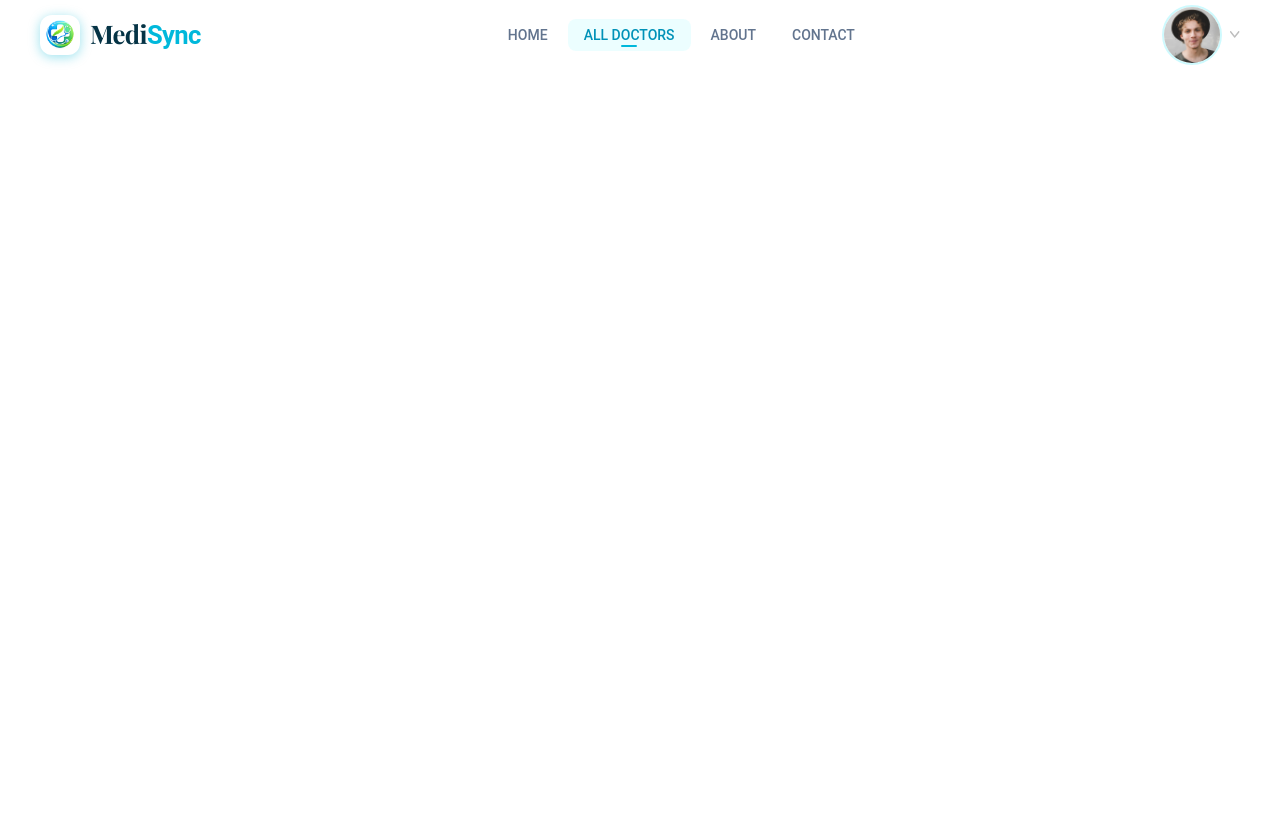
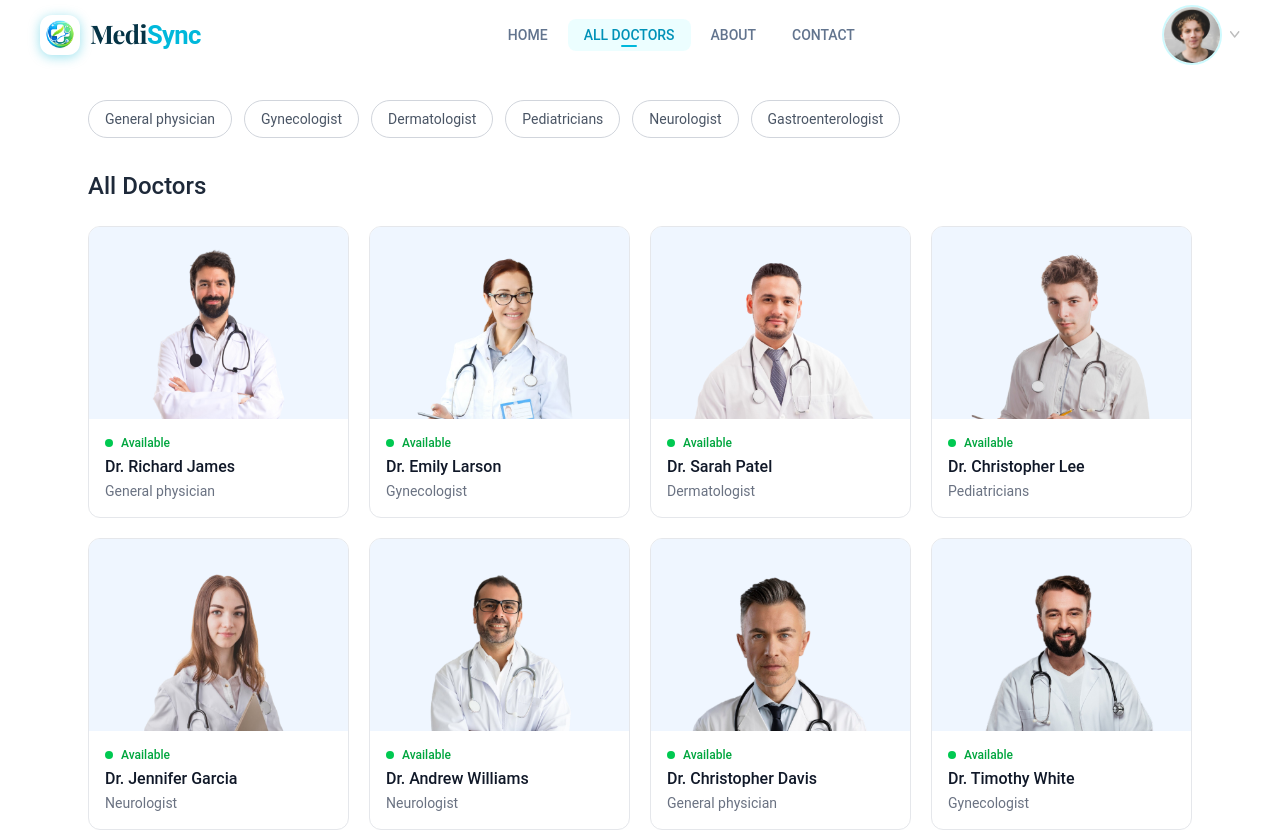
Before and after one commit to Sagnik595/MediSync, a React (Vite) app in the folder Frontend/: page /doctors in a window 1280 px wide. Shown: the top 830 px of the page. Before the commit the page ends 800 px from the top, so only its background shows below. Built offline with nearby package versions, Linux system fonts and the light colour scheme.

Commit message:
Appointments page completed

```diff
--- a/Frontend/src/App.jsx
+++ b/Frontend/src/App.jsx
@@ -20,7 +20,7 @@ const App = () => {
         <Route path='/login' element={<Login/>}/>
         <Route path='/myappointments' element={<MyAppointments/>}/>
         <Route path='/myprofile' element={<Profile/>}/>
-        <Route path='/appointments/:docID' element={<Appointments/>}/>
+        <Route path='/doctors/:speciality/appointments/:docID' element={<Appointments/>}/>
       </Routes>
     </>
   )
--- a/Frontend/src/components/SpecialityMenu.jsx
+++ b/Frontend/src/components/SpecialityMenu.jsx
@@ -20,7 +20,7 @@ const SpecialityMenu = () => {
           <li key={idx}>
             <Link
             onClick={()=>scrollTo(0,0)}
-              to={`/doctors?speciality=${encodeURIComponent(item.speciality)}`}
+              to={`/doctors/${item.speciality}`}
               className="flex flex-col items-center gap-3 group"
             >
               {/* Icon Circle */}
--- a/Frontend/src/pages/Appointments.jsx
+++ b/Frontend/src/pages/Appointments.jsx
@@ -1,14 +1,148 @@
-import React from 'react'
+import React, { useState } from 'react'
+import { useParams } from 'react-router-dom'
+import { doctors } from '../assets/assets_frontend/assets'
 import Nav from '../components/Nav'
 import Footer from '../components/Footer'
 
+const DAYS = ['SUN', 'MON', 'TUE', 'WED', 'THU', 'FRI', 'SAT']
+const TIME_SLOTS = ['8:00 am', '8:30 am', '9:00 am', '9:30 am', '10:00 am', '10:30 am', '11:00 am', '11:30 am']
+
+function getNextDays(count = 7) {
+  const today = new Date()
+  return Array.from({ length: count }, (_, i) => {
+    const d = new Date(today)
+    d.setDate(today.getDate() + i)
+    return { day: DAYS[d.getDay()], date: d.getDate() }
+  })
+}
+
 const Appointments = () => {
+  const { docID } = useParams()
+  const doctor = doctors.find(d => d._id === docID)
+  console.log(doctor);
+
+  const days = getNextDays()
+  const [selectedDay, setSelectedDay] = useState(0)
+  const [selectedTime, setSelectedTime] = useState(null)
+
+  if (!doctor) return (
+    <><Nav /><p className="text-center py-32 text-gray-400">Doctor not found.</p><Footer /></>
+  )
+
+  const relatedDoctors = doctors
+    .filter(d => d.speciality === doctor.speciality && d._id !== doctor._id)
+    .slice(0, 5)
+
   return (
     <>
-      <Nav/>
+      <Nav />
 
+      <div className="max-w-4xl mx-auto px-6 py-10">
 
-      <Footer/>
+        {/* Doctor Info Card */}
+        <div className="flex flex-col sm:flex-row gap-6 border border-gray-200 rounded-2xl overflow-hidden mb-10">
+          <div className="bg-blue-100 sm:w-56 shrink-0 flex items-end justify-center">
+            <img src={doctor.image} alt={doctor.name} className="w-full h-52 object-cover object-top" />
+          </div>
+          <div className="p-6 flex flex-col justify-center">
+            <div className="flex items-center gap-2 mb-1">
+              <h1 className="text-xl font-semibold text-gray-900">{doctor.name}</h1>
+              <span className="text-blue-500 text-lg">✔</span>
+            </div>
+            <p className="text-gray-500 text-sm mb-3">
+              {doctor.degree} · {doctor.speciality}
+              <span className="ml-2 border border-gray-300 text-gray-600 text-xs px-2 py-0.5 rounded-full">
+                {doctor.experience}
+              </span>
+            </p>
+            <div className="mb-3">
+              <p className="text-sm font-medium text-gray-700 mb-1">About</p>
+              <p className="text-gray-500 text-sm leading-relaxed">{doctor.about}</p>
+            </div>
+            <p className="text-sm text-gray-700">
+              Appointment fee: <span className="text-gray-900 font-semibold">${doctor.fees}</span>
+            </p>
+          </div>
+        </div>
+
+        {/* Booking Slots */}
+        <div className="mb-10">
+          <h2 className="text-base font-semibold text-gray-800 mb-4">Booking slots</h2>
+
+          {/* Day Pills */}
+          <div className="flex gap-3 mb-5 flex-wrap">
+            {days.map((d, i) => (
+              <button
+                key={i}
+                onClick={() => { setSelectedDay(i); setSelectedTime(null) }}
+                className={`flex flex-col items-center justify-center w-14 h-16 rounded-full border text-xs font-medium transition-all
+                  ${selectedDay === i
+                    ? 'bg-blue-600 text-white border-blue-600'
+                    : 'border-gray-300 text-gray-600 hover:border-blue-400'}`}
+              >
+                <span>{d.day}</span>
+                <span className="text-base font-semibold">{d.date}</span>
+              </button>
+            ))}
+          </div>
+
+          {/* Time Slots */}
+          <div className="flex flex-wrap gap-3 mb-7">
+            {TIME_SLOTS.map((t, i) => (
+              <button
+                key={i}
+                onClick={() => setSelectedTime(t)}
+                className={`px-4 py-1.5 rounded-full border text-sm transition-all
+                  ${selectedTime === t
+                    ? 'bg-blue-600 text-white border-blue-600'
+                    : 'border-gray-300 text-gray-600 hover:border-blue-400'}`}
+              >
+                {t}
+              </button>
+            ))}
+          </div>
+
+          <button
+            disabled={!selectedTime}
+            className={` cursor-pointer w-full sm:w-64 py-3 rounded-full text-white text-sm font-medium transition-all
+              ${selectedTime ? 'bg-blue-600 hover:bg-blue-700' : 'bg-blue-300 cursor-not-allowed'}`}
+          >
+            Book an appointment
+          </button>
+        </div>
+
+        {/* Related Doctors */}
+        {relatedDoctors.length > 0 && (
+          <div>
+            <h2 className="text-xl font-semibold text-gray-900 text-center mb-1">Related Doctors</h2>
+            <p className="text-gray-400 text-sm text-center mb-6">
+              Simply browse through our extensive list of trusted doctors.
+            </p>
+            <div className="grid grid-cols-2 sm:grid-cols-3 md:grid-cols-5 gap-4">
+              {relatedDoctors.map(d => (
+                <div
+                  key={d._id}
+                  className="border border-gray-200 rounded-xl overflow-hidden cursor-pointer hover:shadow-md transition-shadow"
+                >
+                  <div className="bg-blue-50 h-36">
+                    <img src={d.image} alt={d.name} className="w-full h-full object-cover object-top" />
+                  </div>
+                  <div className="p-3">
+                    <div className="flex items-center gap-1 mb-1">
+                      <span className="w-1.5 h-1.5 rounded-full bg-green-500 inline-block"></span>
+                      <span className="text-green-600 text-xs">Available</span>
+                    </div>
+                    <p className="text-gray-800 text-sm font-medium truncate">{d.name}</p>
+                    <p className="text-gray-400 text-xs truncate">{d.speciality}</p>
+                  </div>
+                </div>
+              ))}
+            </div>
+          </div>
+        )}
+      </div>
+
+      <Footer />
     </>
   )
 }
--- a/Frontend/src/pages/Doctors.jsx
+++ b/Frontend/src/pages/Doctors.jsx
@@ -1,10 +1,79 @@
-import React from 'react'
+import React, { useState } from 'react'
 import Nav from '../components/Nav'
+import Footer from '../components/Footer'
+import { Link, useNavigate, useParams } from 'react-router-dom'
+import { doctors, specialityData } from '../assets/assets_frontend/assets'
+
 
 const Doctors = () => {
+  const navigate = useNavigate()
+  const { speciality: urlSpeciality } = useParams();
+  const [selectedSpeciality, setSelectedSpeciality] = useState(urlSpeciality || null);
+
+  const filteredDoctors = selectedSpeciality
+    ? doctors.filter(item => item.speciality === selectedSpeciality)
+    : doctors;
+
+  const handleSpecialityClick = (speciality) => {
+    setSelectedSpeciality(prev => prev === speciality ? null : speciality);
+  };
+
   return (
     <>
-      <Nav/>
+      <Nav />
+      <div className='mt-25 px-6 max-w-6xl mx-auto'>
+        <ul className='flex flex-wrap gap-3 mb-8'>
+          {specialityData.map((item, idx) => (
+            <li
+              key={idx}
+              onClick={() => handleSpecialityClick(item.speciality)}
+              className={`cursor-pointer px-4 py-2 rounded-full border text-sm transition-colors
+                ${selectedSpeciality === item.speciality
+                  ? 'bg-blue-600 text-white border-blue-600'
+                  : 'border-gray-300 text-gray-600 hover:border-blue-400'}`}
+            >
+              {item.speciality}
+            </li>
+          ))}
+        </ul>
+
+        <h2 className='text-2xl font-medium text-gray-800 mb-6'>
+          {selectedSpeciality || 'All Doctors'}
+        </h2>
+
+        <div
+
+        className='grid grid-cols-1 sm:grid-cols-2 md:grid-cols-3 lg:grid-cols-4 gap-5'>
+          {filteredDoctors.map((item) => (
+            <Link
+              to={`appointments/${item._id}`}
+              key={item._id}
+              className='bg-white border border-gray-200 rounded-xl overflow-hidden hover:shadow-md transition-shadow cursor-pointer'
+            >
+              <div className='bg-blue-50 flex items-center justify-center h-48'>
+                <img
+                  src={item.image}
+                  alt={item.name}
+                  className='h-full w-full object-cover object-top'
+                />
+              </div>
+              <div className='p-4'>
+                <div className='flex items-center gap-2 mb-1'>
+                  <span className='w-2 h-2 rounded-full bg-green-500 inline-block'></span>
+                  <span className='text-green-600 text-xs font-medium'>Available</span>
+                </div>
+                <h3 className='text-gray-900 font-medium text-base'>{item.name}</h3>
+                <p className='text-gray-500 text-sm mt-0.5'>{item.speciality}</p>
+              </div>
+            </Link>
+          ))}
+        </div>
+
+        {filteredDoctors.length === 0 && (
+          <p className='text-gray-400 text-center py-16'>No doctors found for this speciality.</p>
+        )}
+      </div>
+      <Footer />
     </>
   )
 }
```
